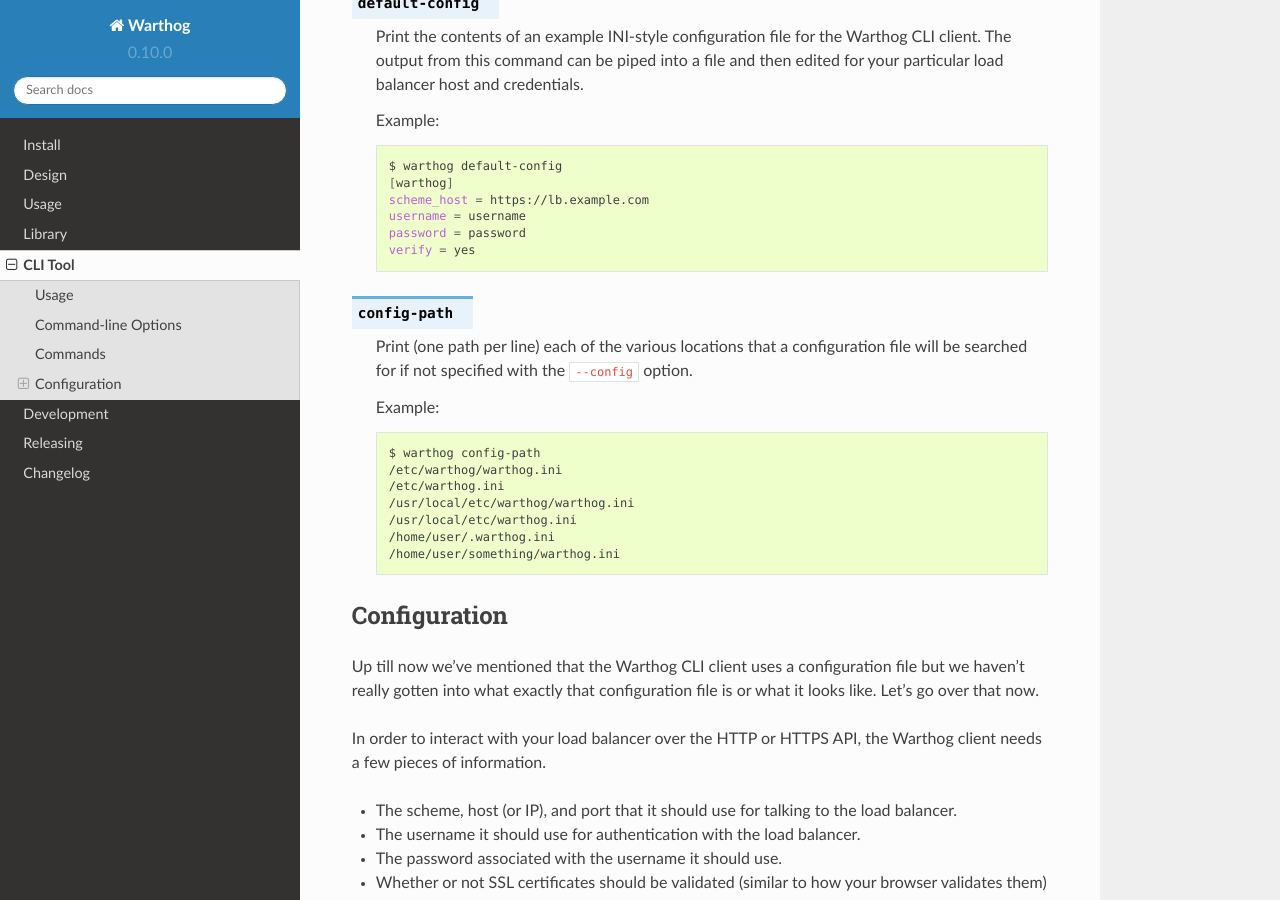
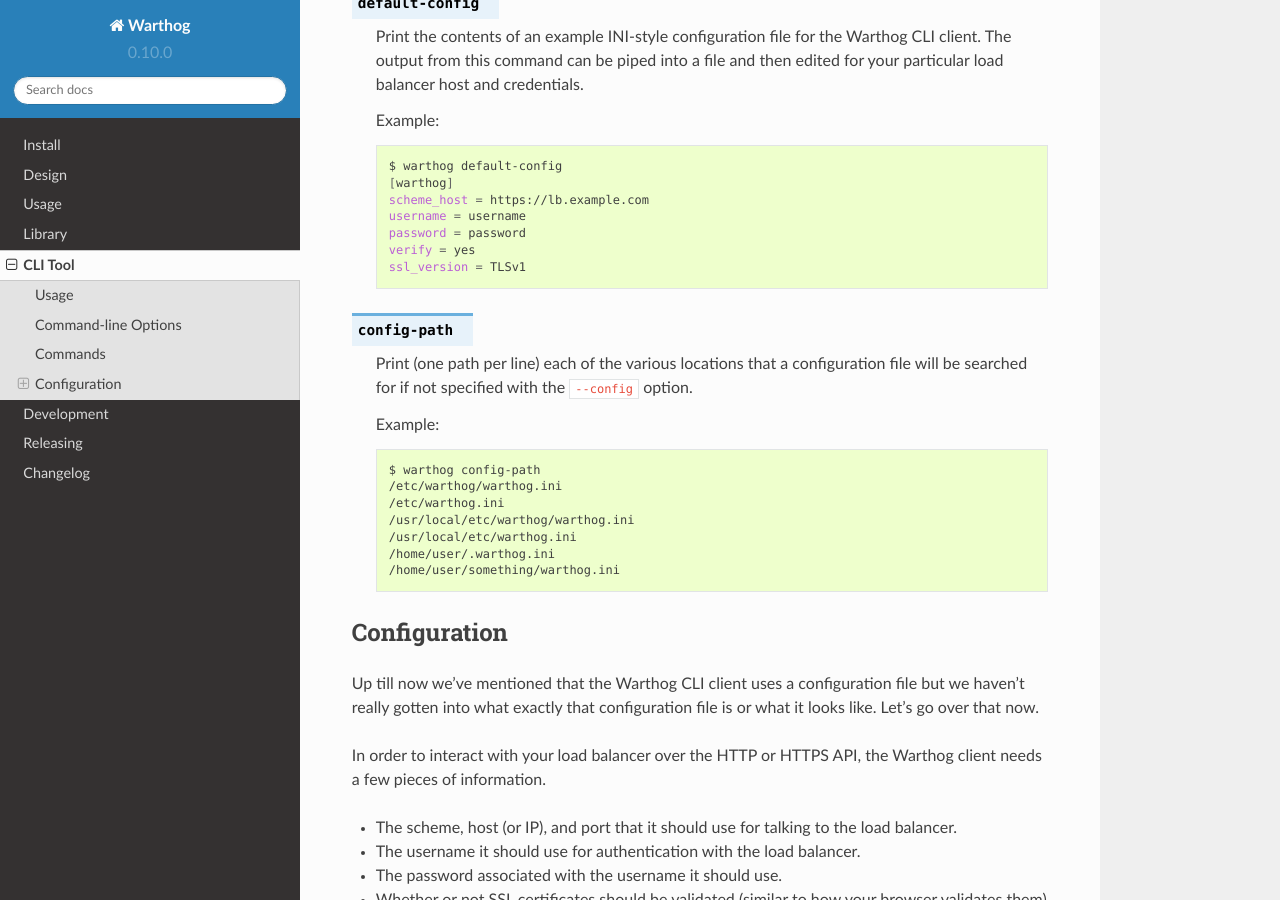
Before and after one commit to smarter-travel-media/warthog, a Sphinx documentation site: the page built from doc/source/cli.rst, in a window 1280 px wide and 900 px high, scrolled down 2523 px. Built offline with Sphinx 7.4.7 and the Read the Docs theme 2.0.0, drawn with Linux system fonts in a browser that asks for light colours.

Commit message:
Add ssl_version to example cmd output

```diff
--- a/doc/source/cli.rst
+++ b/doc/source/cli.rst
@@ -142,6 +142,7 @@
         username = username
         password = password
         verify = yes
+        ssl_version = TLSv1
 
 
 .. cmdoption:: config-path
```
